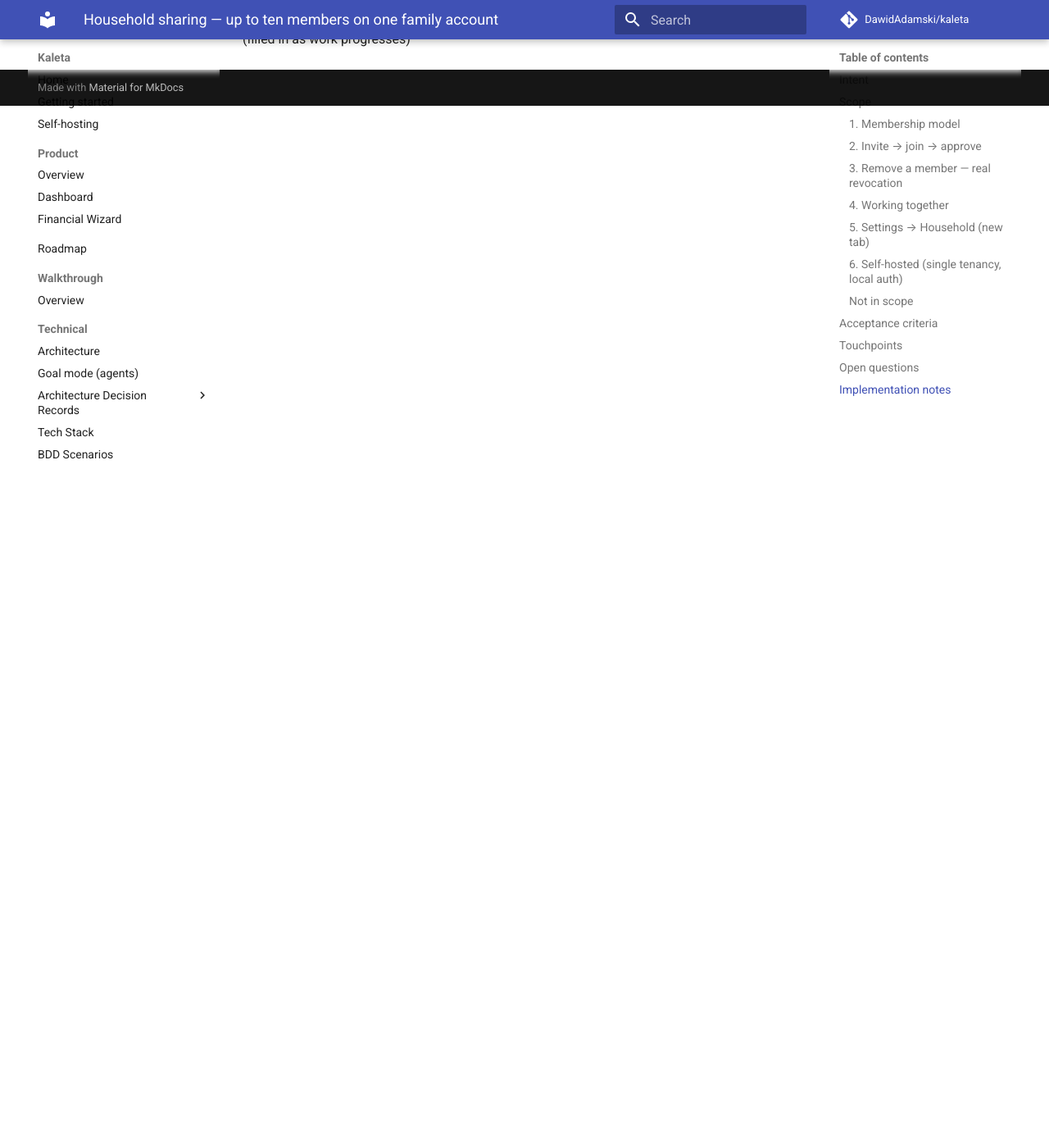
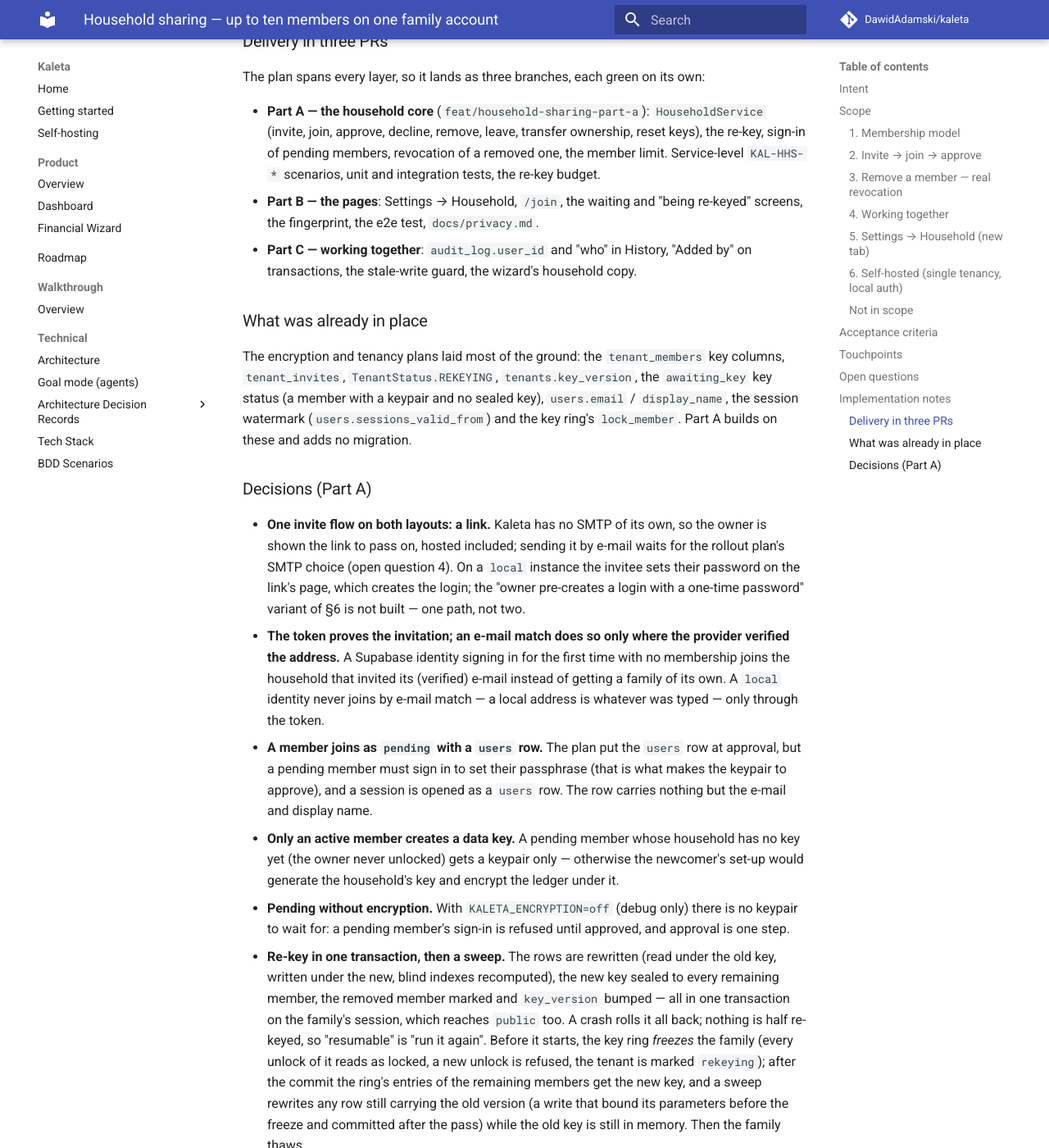
Before and after one commit to DawidAdamski/kaleta, an MkDocs documentation site: the page built from docs/plans/hosted-household-sharing.md, in a window 1280 px wide and 1400 px high, scrolled down 4842 px. Shown: the whole window at 82% size. Built offline with MkDocs 1.6.1 and Material for MkDocs 9.7.7, drawn with Linux system fonts in a browser that asks for light colours; comment, search, counter and statistics services are not loaded; some of the changed text lies outside the part shown.

Commit message:
docs(plans): hosted-household-sharing in progress — three parts, Part A's decisions
Co-Authored-By: Claude Opus 5.5 <noreply@anthropic.com>

```diff
--- a/docs/plans/hosted-household-sharing.md
+++ b/docs/plans/hosted-household-sharing.md
@@ -3,7 +3,7 @@ plan_id: hosted-household-sharing
 title: Household sharing — up to ten members on one family account
 area: auth / db / settings
 effort: large
-status: draft
+status: in-progress
 roadmap_ref: ../roadmap.md#2027-directions
 ---
 
@@ -162,8 +162,8 @@ account and a household use one code path).
   approves, both see the same transaction, owner removes, second
   context is locked out
 - `uv run python scripts/spec_coverage.py`
-- `grep -c "KAL-HH-" docs/bdd.md | grep -qE '^[1-9]'` — new area
-  `KAL-HH-*`: invite, join, approve, decline, remove/re-key, transfer
+- `grep -c "KAL-HHS-" docs/bdd.md | grep -qE '^[1-9]'` — new area
+  `KAL-HHS-*`: invite, join, approve, decline, remove/re-key, transfer
   ownership, attribution in history
 - `./scripts/verify.sh --e2e`
 - `[manual]` Two phones, two authenticator apps, one household on the
@@ -209,4 +209,85 @@ e-mail, display name, fingerprint), `docs/tech-stack.md`.
 
 ## Implementation notes
 
-(filled in as work progresses)
+### Delivery in three PRs
+
+The plan spans every layer, so it lands as three branches, each green on its own:
+
+- **Part A — the household core** (`feat/household-sharing-part-a`): `HouseholdService`
+  (invite, join, approve, decline, remove, leave, transfer ownership, reset keys), the
+  re-key, sign-in of pending members, revocation of a removed one, the member limit.
+  Service-level `KAL-HHS-*` scenarios, unit and integration tests, the re-key budget.
+- **Part B — the pages**: Settings → Household, `/join`, the waiting and "being re-keyed"
+  screens, the fingerprint, the e2e test, `docs/privacy.md`.
+- **Part C — working together**: `audit_log.user_id` and "who" in History, "Added by" on
+  transactions, the stale-write guard, the wizard's household copy.
+
+### What was already in place
+
+The encryption and tenancy plans laid most of the ground: the `tenant_members` key
+columns, `tenant_invites`, `TenantStatus.REKEYING`, `tenants.key_version`, the
+`awaiting_key` key status (a member with a keypair and no sealed key), `users.email` /
+`display_name`, the session watermark (`users.sessions_valid_from`) and the key ring's
+`lock_member`. Part A builds on these and adds no migration.
+
+### Decisions (Part A)
+
+- **One invite flow on both layouts: a link.** Kaleta has no SMTP of its own, so the
+  owner is shown the link to pass on, hosted included; sending it by e-mail waits for the
+  rollout plan's SMTP choice (open question 4). On a `local` instance the invitee sets
+  their password on the link's page, which creates the login; the "owner pre-creates a
+  login with a one-time password" variant of §6 is not built — one path, not two.
+- **The token proves the invitation; an e-mail match does so only where the provider
+  verified the address.** A Supabase identity signing in for the first time with no
+  membership joins the household that invited its (verified) e-mail instead of getting a
+  family of its own. A `local` identity never joins by e-mail match — a local address is
+  whatever was typed — only through the token.
+- **A member joins as `pending` with a `users` row.** The plan put the `users` row at
+  approval, but a pending member must sign in to set their passphrase (that is what makes
+  the keypair to approve), and a session is opened as a `users` row. The row carries
+  nothing but the e-mail and display name.
+- **Only an active member creates a data key.** A pending member whose household has no
+  key yet (the owner never unlocked) gets a keypair only — otherwise the newcomer's
+  set-up would generate the household's key and encrypt the ledger under it.
+- **Pending without encryption.** With `KALETA_ENCRYPTION=off` (debug only) there is no
+  keypair to wait for: a pending member's sign-in is refused until approved, and approval
+  is one step.
+- **Re-key in one transaction, then a sweep.** The rows are rewritten (read under the old
+  key, written under the new, blind indexes recomputed), the new key sealed to every
+  remaining member, the removed member marked and `key_version` bumped — all in one
+  transaction on the family's session, which reaches `public` too. A crash rolls it all
+  back; nothing is half re-keyed, so "resumable" is "run it again". Before it starts, the
+  key ring *freezes* the family (every unlock of it reads as locked, a new unlock is
+  refused, the tenant is marked `rekeying`); after the commit the ring's entries of the
+  remaining members get the new key, and a sweep rewrites any row still carrying the old
+  version (a write that bound its parameters before the freeze and committed after the
+  pass) while the old key is still in memory. Then the family thaws.
+- **The key version stays one byte.** The header already carries it (`\x01 | version`);
+  the plan's two-byte header is not needed. After 255 it wraps to 1 — only old and new
+  must differ.
+- **A tenant left `rekeying`** by a crash is put back to `active` at start-up: the
+  transaction rolled back, so its rows and keys are the old ones.
+- **Remove without re-key** is offered (open question 2): the member is removed and their
+  sealed key deleted, the ledger keeps its key. Default is re-key.
+- **Decline deletes the pending member** and, for a `local` login the invite created,
+  the login too — otherwise its next sign-in would provision a family of its own.
+- **A removed member's row stays** (`removed`, `removed_at`) so the household's history
+  keeps the name; a sign-in is refused, and a new invitation for the address reuses the
+  row as `pending` with no keys.
+- **The owner cannot leave or reset keys** — ownership goes to another active member
+  first. The household always has exactly one owner.
+- **Fingerprint**: the first 16 bytes of SHA-256 of the public key, as 8 groups of 4 hex.
+- **Re-key budget, measured**: 50 000 transactions (descriptions, a third with notes)
+  re-key in 1.2 s on the test PostgreSQL 18 (macOS, Podman), against the 60 s budget
+  (`tests/integration/test_household_rekey_budget.py`, slow tier). The pass is
+  `executemany` in batches of 1 000; AES-GCM per value is microseconds, so the database
+  round trips dominate.
+- **Tests' location**: `spec_coverage` reads `tests/integration` and `tests/e2e` only, so
+  the `KAL-HHS-*` scenarios are covered by `tests/integration/test_household_isolation.py`;
+  the plan's unit files hold the refusals and edges (`test_household_service.py`) and the
+  re-key's mechanics (`tests/unit/crypto/test_rekey.py`: interrupted pass, late writes,
+  freeze). Each safeguard was checked by breaking it: no sweep, no old-key reader and a
+  pending member allowed to create the key each fail a test.
+- **`KAL-HHS-*`, not `KAL-HH-*`**: scenario areas are three or four letters
+  (`scripts/spec_coverage.py`, `KAL-[A-Z]{3,4}-NNN`); the acceptance criterion is updated
+  to match rather than the checker widened.
```
Also changed, not shown: docs/plans/README.md (+3 -3 lines).
